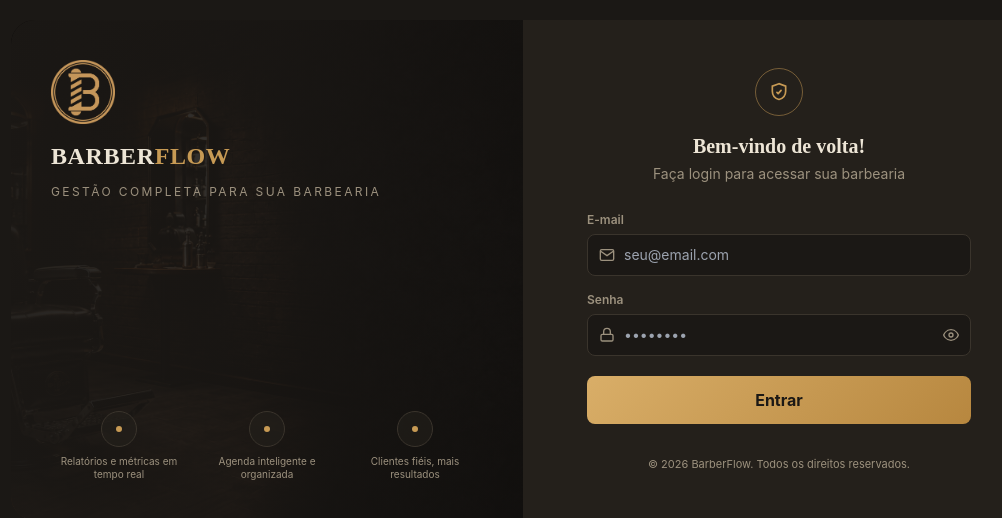
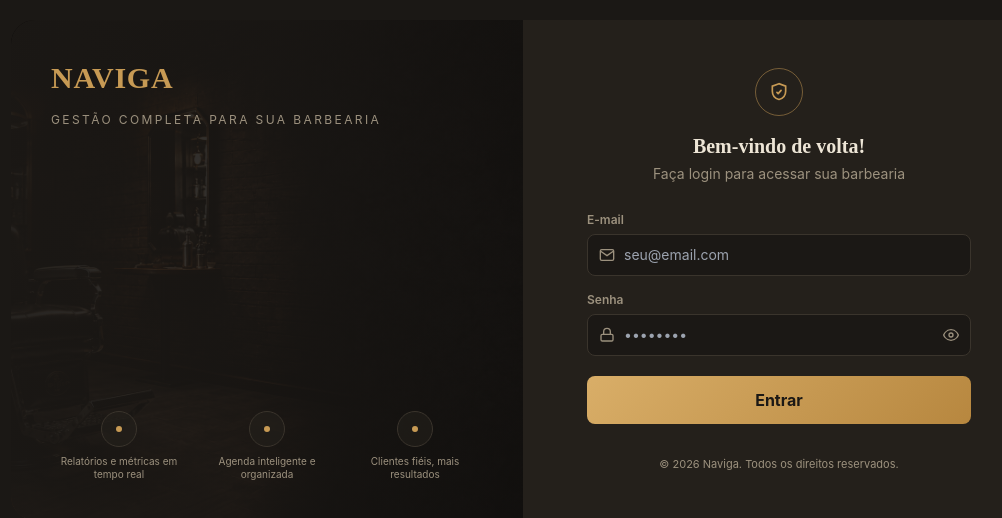
Before and after one commit to almadawesley-hub/barberflow-app, a Next.js app: page /login in a window 1280 px wide. Shown: the part 130-648 px from the top of the page, without its empty margins (117-1119 px from the left). Built offline with nearby package versions, Linux system fonts and the light colour scheme.

Commit message:
Update page.tsx

```diff
--- a/app/login/page.tsx
+++ b/app/login/page.tsx
@@ -45,9 +45,8 @@
           />
 
           <div className="relative z-10">
-            <img src="/logo-mark.png" alt="BarberFlow" className="w-16 h-16 mb-4 object-contain" />
-            <div className="font-display text-2xl font-semibold tracking-wide">
-              BARBER<span className="text-brass">FLOW</span>
+            <div className="font-display text-3xl font-semibold mb-4 tracking-wide text-brass">
+              NAVIGA
             </div>
             <div className="text-xs text-muted tracking-[0.2em] mt-3 uppercase">
               Gestão completa para sua barbearia
@@ -143,7 +142,7 @@
             </form>
 
             <div className="text-center text-[11px] text-muted mt-8">
-              © {new Date().getFullYear()} BarberFlow. Todos os direitos reservados.
+              © {new Date().getFullYear()} Naviga. Todos os direitos reservados.
             </div>
           </div>
         </div>
```
